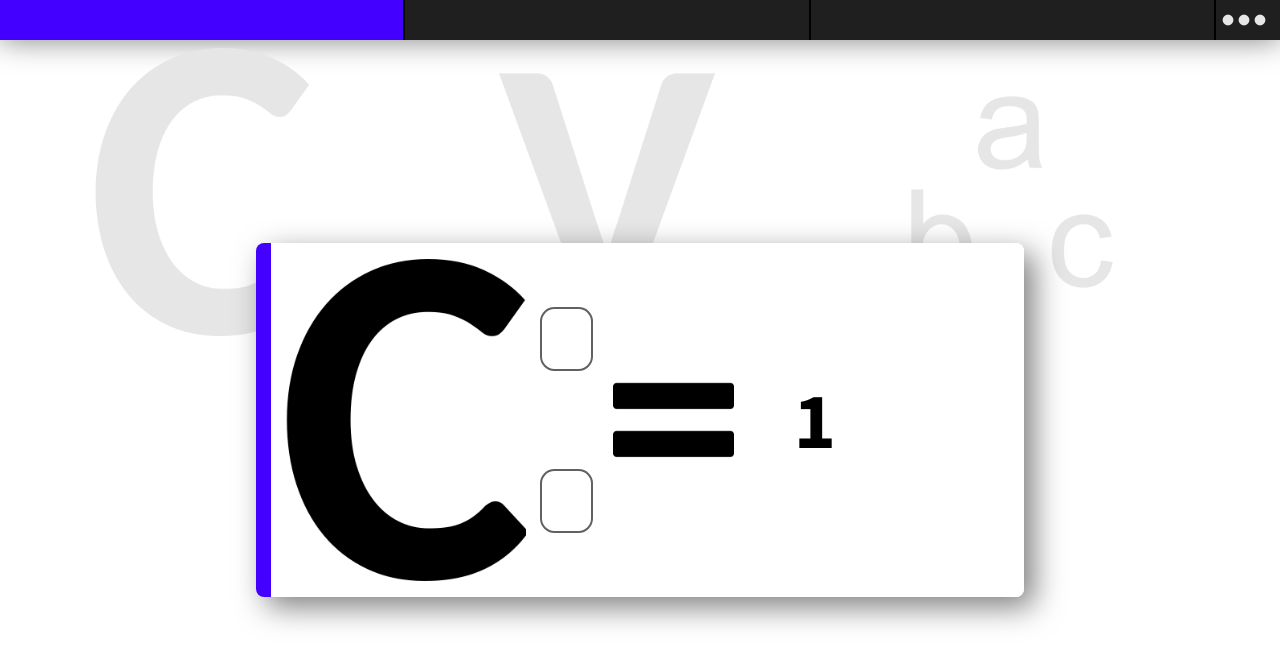
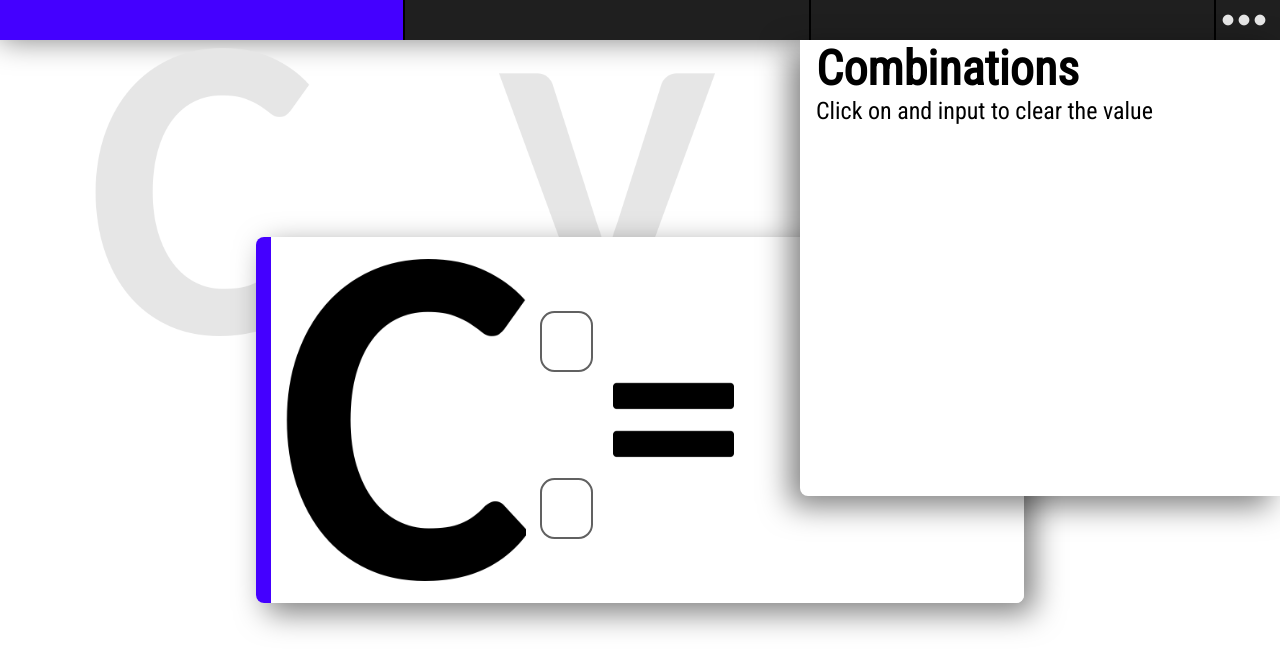
Before and after one commit to Rezzubs/Calculatos_Maximus, a React (Create React App) app: page / in a window 1280 px wide. Shown: the top 670 px of the page. Built offline with nearby package versions, Linux system fonts and the light colour scheme.

Commit message:
worked on the CHelp module

```diff
--- a/public/index.html
+++ b/public/index.html
@@ -24,7 +24,7 @@
       Learn how to configure a non-root public URL by running `npm run build`.
     -->
     <title>Calculatos Maximus</title>
-    <link href="https://fonts.googleapis.com/css?family=Source+Sans+Pro:400,700&display=swap" rel="stylesheet">
+    <link href="https://fonts.googleapis.com/css?family=Roboto+Condensed&display=swap" rel="stylesheet">
     <link href="https://fonts.googleapis.com/icon?family=Material+Icons"
       rel="stylesheet">
   </head>
--- a/src/components/App/App.css
+++ b/src/components/App/App.css
@@ -3,7 +3,7 @@
   box-sizing: border-box;
   margin: 0;
   padding: 0;
-  font-family: 'Source Sans Pro', sans-serif;
+  font-family: 'Roboto Condensed', sans-serif;
 }
 
 html, body, #root, .App {
@@ -82,6 +82,7 @@ input {
   border: 2px solid rgb(97, 97, 97);
   border-radius: 0.3em;
   margin: 1em 0;
+  margin-top: 1.2em;
 }
 
 .settings {
--- a/src/components/App/App.js
+++ b/src/components/App/App.js
@@ -18,7 +18,7 @@ class App extends React.Component {
     super(props);
     this.state = {
       currentDisplay: 1,
-      displayHelp: 0
+      displayHelp: 1
     };
 
     this.changeToC = this.changeToC.bind(this);
@@ -48,7 +48,7 @@ class App extends React.Component {
 
   displayElement() {
     if (this.state.currentDisplay == 1) {
-      return <Combination />
+      return <Combination currentDisplay={this.state.currentDisplay} displayHelp={this.state.displayHelp}/>
     } else if (this.state.currentDisplay == 2) {
       return <Variation />
     } else if (this.state.currentDisplay == 3) {
@@ -95,7 +95,7 @@ class App extends React.Component {
           </div>
         </div>
         {this.displayElement()}
-        <Guide currentDisplay={this.state.currentDisplay} displayHelp={this.state.displayHelp}/>
+
       </div>
     )
   }
--- a/src/components/Combination/Combination.js
+++ b/src/components/Combination/Combination.js
@@ -67,6 +67,7 @@ class Combination extends React.Component {
                         <h1>{this.calculate()}</h1>
                     </div>
                 </div>
+                <Guide currentDisplay={this.props.currentDisplay} displayHelp={this.props.displayHelp}/>
             </div>
         )
     }
--- a/src/components/Guide/Guide.css
+++ b/src/components/Guide/Guide.css
@@ -7,6 +7,30 @@
     display: grid;
 }
 
+.helpBox {
+    width: 30em;
+    background-color: white;
+    height: 60%;
+    z-index: 4;
+    justify-self: flex-end;
+
+    box-shadow: -10px 10px 30px 0px rgba(0,0,0,0.5);
+    border-bottom-left-radius: .5em;
+    word-wrap: break-word;
+}
+
+.text {
+    margin-left: 1em;
+}
+
 h1 {
     user-select: none;
 }
+
+p {
+    font-size: 24px;
+}
+
+h2 {
+    font-weight: bold;
+}
--- a/src/components/Guide/HelpBox/CHelp.js
+++ b/src/components/Guide/HelpBox/CHelp.js
@@ -6,20 +6,10 @@ class CHelp extends React.Component {
     render() {
         return (
             <div className='helpBox'>
-                <h1>Combinations</h1>
-                <div className='textAndImg'>
-                    <div>
-                        <br></br>
-                        <p><b>Click</b> on an input to clear it</p>
-
-                    </div>
-                    <div className='imgDiv'>
-
-                        <img src={CImg} className='helpImg'></img>
-                    </div>
-                    <span>further reading: <a href="https://www.mathsisfun.com/combinatorics/combinations-permutations.html" target="_blank">mathisfun.com</a></span>
+                <div className='text'>
+                <h2>Combinations</h2>
+                <p>Click on and input to clear the value</p>
                 </div>
-
             </div>
         )
     }
--- a/src/components/Guide/HelpBox/Help.css
+++ b/src/components/Guide/HelpBox/Help.css
@@ -1,13 +1,13 @@
-.helpBox {
+/* .helpBox {
     justify-self: center;
     align-self: center;
-    background-color: rgba(255, 255, 255, 0.8);
+    background-color: rgb(255, 255, 255);
     box-shadow: 10px 10px 30px 0px rgba(0,0,0,0.5);
     border-radius: 2em;
     padding: 2em;
     display: grid;
     grid-template-rows: 1fr 5fr;
-    /* white-space: nowrap; */
+    white-space: nowrap;
     width: 80%;
     height: 80%;
     z-index: 4;
@@ -41,4 +41,4 @@ span {
 
 a {
     text-decoration: none;
-}
+} */
```
